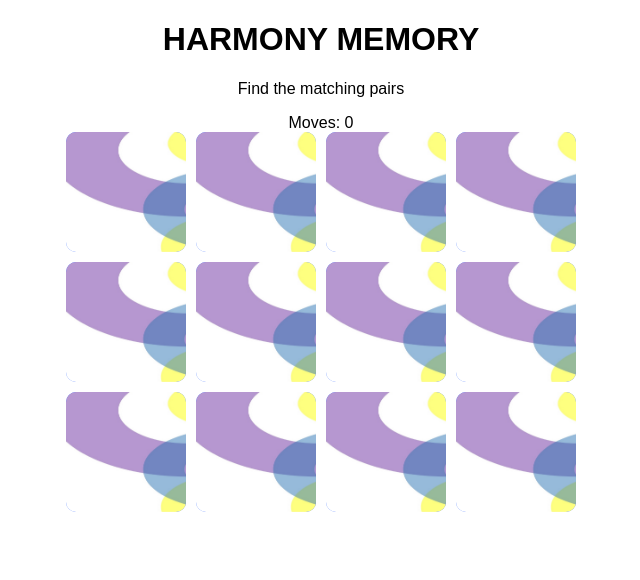
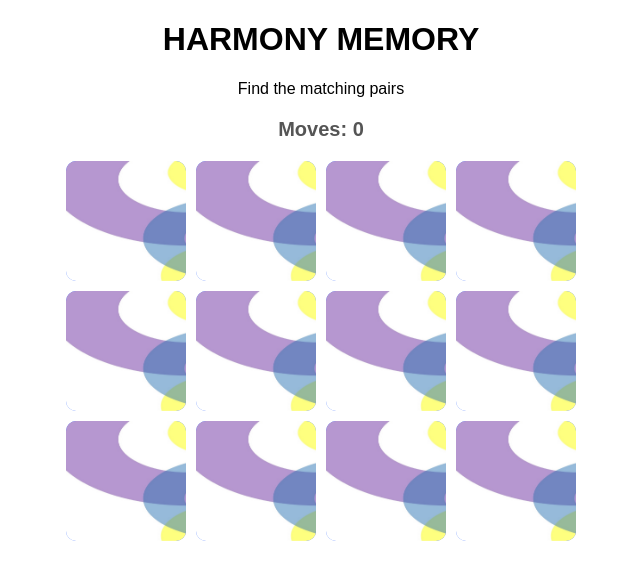
Before and after one commit to emuemu-harmony/harmony-memory, a plain HTML site: page HARMONY_MEMORY/index.html in a window 1280 px wide. Shown: the whole page, without its empty margins (319-959 px from the left). Drawn offline with Linux system fonts and the light colour scheme.

Commit message:
Update index.html

```diff
--- a/HARMONY_MEMORY/index.html
+++ b/HARMONY_MEMORY/index.html
@@ -41,11 +41,12 @@ color:#555;
 
 <body>
 
-<body>
 
 <h1>HARMONY MEMORY</h1>
 <p>Find the matching pairs</p>
-Moves: 0
+<p id="score">
+    Moves: <span id="moves">0</span>
+</p>
 
 <div id="game"></div>
 
```
